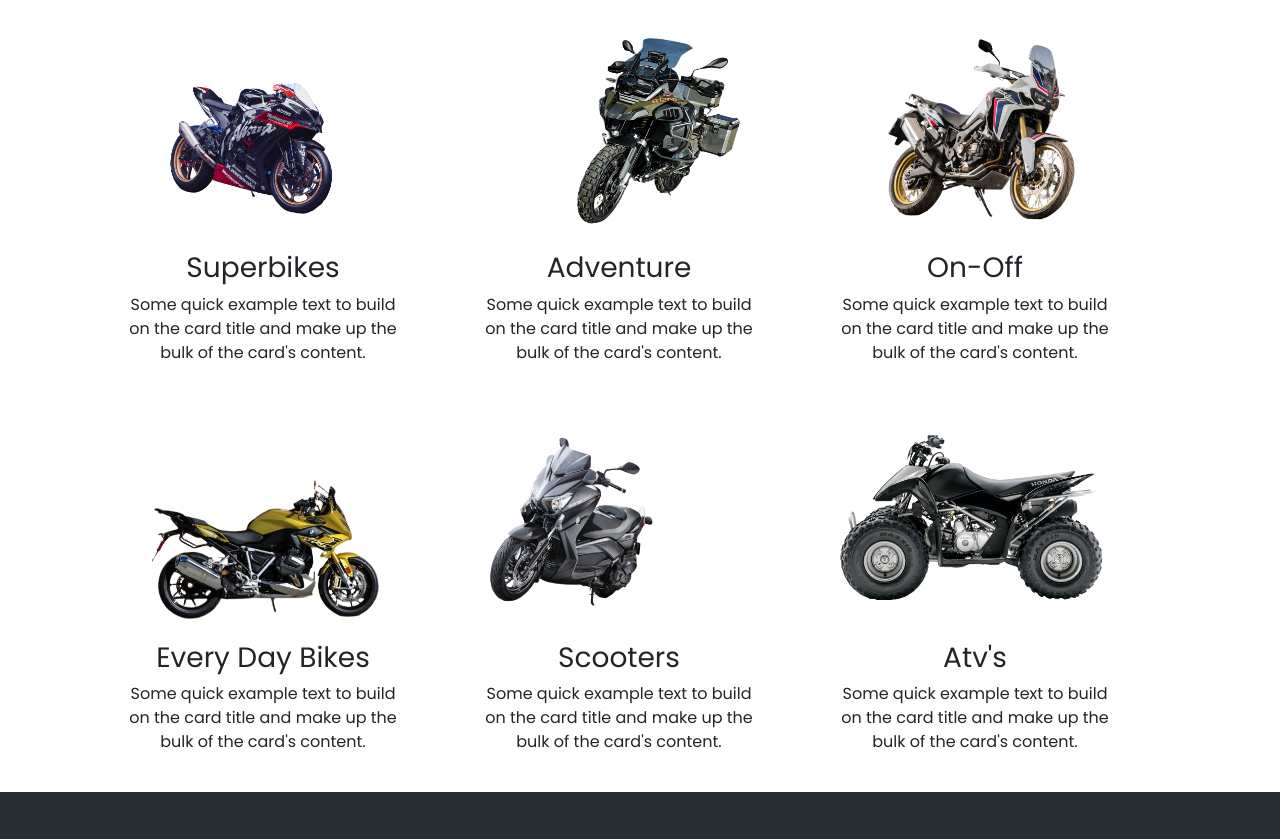
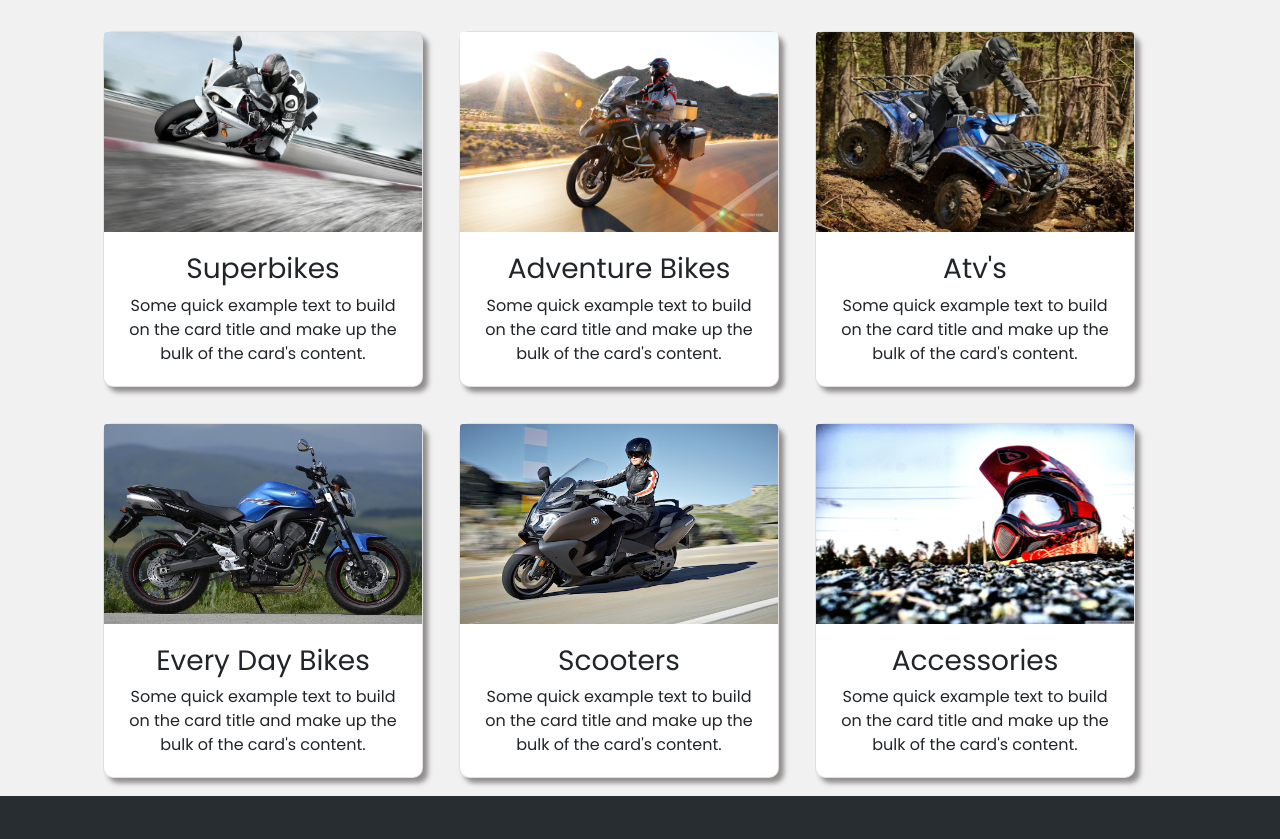
Before and after one commit to jvorte/FreeWheels, a plain HTML site: page categories.html in a window 1280 px wide. Shown: the part 237-1076 px from the top of the page. Drawn offline with nearby package versions, Linux system fonts and the light colour scheme.

Commit message:
First Commit

```diff
--- a/categories.html
+++ b/categories.html
@@ -44,7 +44,7 @@
     <div class="container">
 
         <div class="card" id="cards">
-            <img src="images/12.png" class="card-img-top" alt="...">
+            <img src="images/r1.jpg" class="card-img-top" alt="...">
             <div class="card-body">
                 <h3>Superbikes</h3>
               <p class="card-text">Some quick example text to build on the card title and make up the bulk of the card's content.</p>
@@ -52,25 +52,25 @@
           </div>
 
           <div class="card" id="cards">
-            <img src="images/13.png" class="card-img-top" alt="...">
+            <img src="images/gs.jpg" class="card-img-top" alt="...">
             <div class="card-body">
-                <h3>Adventure</h3>
+                <h3>Adventure Bikes</h3>
               <p class="card-text">Some quick example text to build on the card title and make up the bulk of the card's content.</p>
             </div>
           </div>
 
 
           <div class="card" id="cards">
-            <img src="images/14.png" class="card-img-top" alt="...">
+            <img src="images/atv.jpg" class="card-img-top" alt="...">
             <div class="card-body">
-                <h3>On-Off</h3>
+                <h3>Atv's</h3>
               <p class="card-text">Some quick example text to build on the card title and make up the bulk of the card's content.</p>
             </div>
           </div>
 
 
           <div class="card" id="cards">
-            <img src="images/16.png" class="card-img-top" alt="...">
+            <img src="images/fz6.jpg" class="card-img-top" alt="...">
             <div class="card-body">
                 <h3>Every Day Bikes</h3>
               <p class="card-text">Some quick example text to build on the card title and make up the bulk of the card's content.</p>
@@ -79,7 +79,7 @@
 
 
           <div class="card" id="cards">
-            <img src="images/15.png" class="card-img-top" alt="...">
+            <img src="images/scooter.jpg" class="card-img-top" alt="...">
             <div class="card-body">
                 <h3>Scooters</h3>
               <p class="card-text">Some quick example text to build on the card title and make up the bulk of the card's content.</p>
@@ -88,9 +88,9 @@
 
 
           <div class="card" id="cards">
-            <img src="images/17.png" class="card-img-top" alt="...">
+            <img src="images/helmet.jpg" class="card-img-top" alt="...">
             <div class="card-body">
-                <h3>Atv's</h3>
+                <h3>Accessories</h3>
               <p class="card-text">Some quick example text to build on the card title and make up the bulk of the card's content.</p>
             </div>
           </div>
--- a/style.css
+++ b/style.css
@@ -6,9 +6,13 @@
 	padding: 0;
 	box-sizing: border-box;
 	font-family: 'Poppins',sans-serif;
+
 }
 #menu{
 background-color: #282d32;
+}
+body{
+	background-color: #F1F1F1;
 }
 
 .navbar{
@@ -133,14 +137,17 @@ margin-bottom:-160px;
 /* ==============================categories area=========================================== */
 #categories-area{
 margin-top: 130px;
+
 }
 
 #cards{
 	width: 20rem;
 	float: left;
 	margin: 18px;
-	border-style: none;
-	text-align: center;
+	border-radius: 10px;
+	/* border-style: none; */
+    text-align: center;
+	box-shadow: 5px 5px 5px rgb(145, 141, 141);
 }
 #cards img{
 height: 200px;
```
Also changed, not shown: images/atv.jpg (added), images/fz6.jpg (added), images/scooter.jpg (added).
